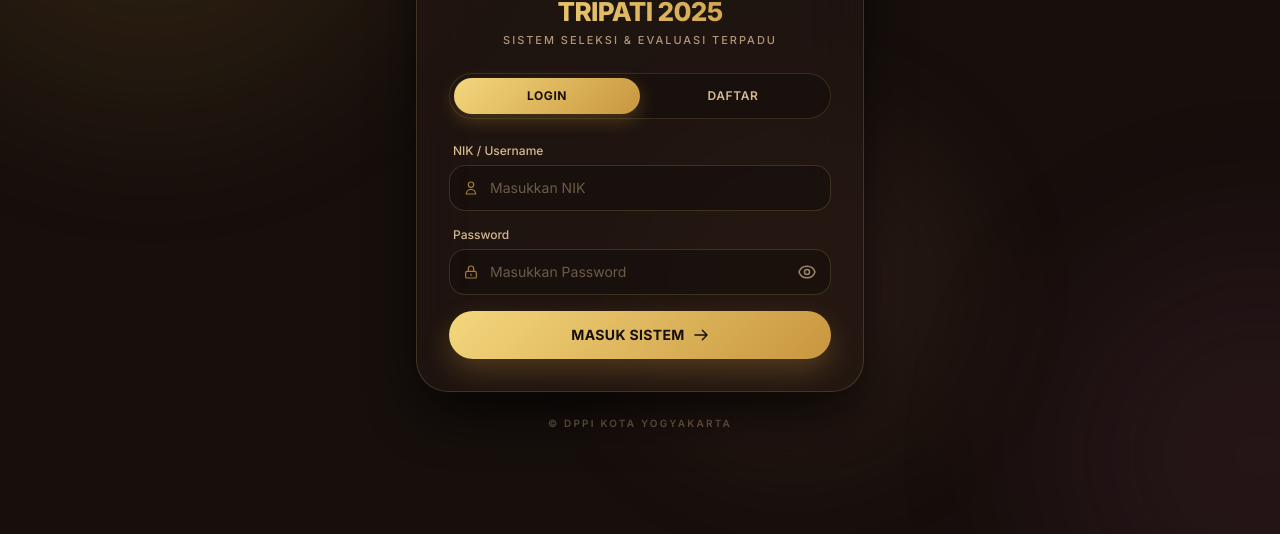
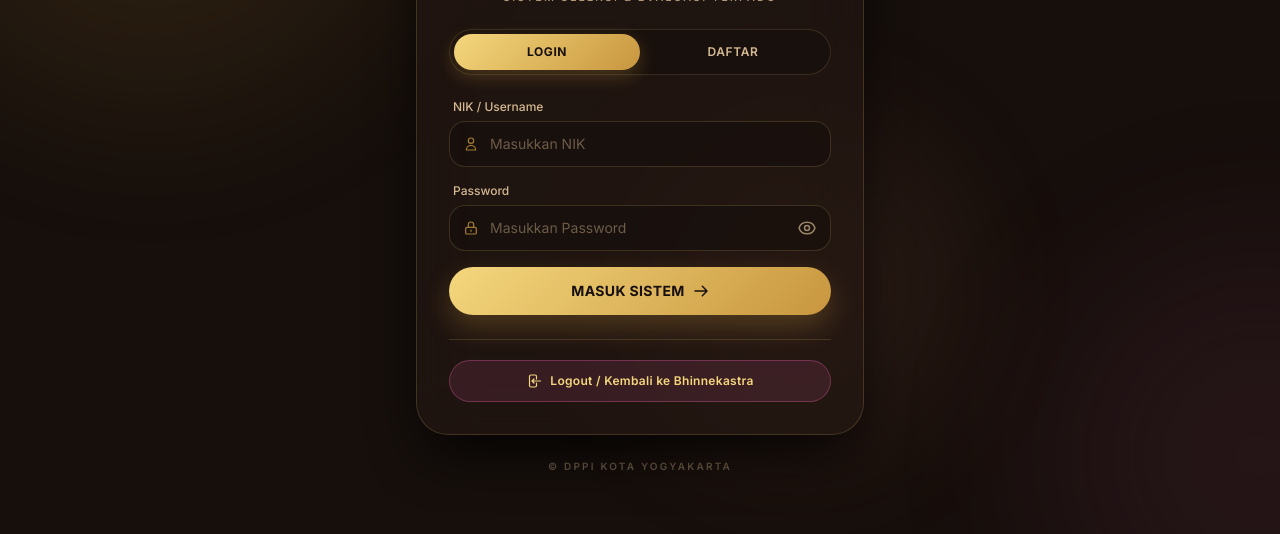
Before and after one commit to HNPWeddingOrganizer/Tripati2026, a plain HTML site: page index.html in a window 1280 px wide. Shown: the part 266-800 px from the top of the page. Drawn offline with nearby package versions, Linux system fonts and the light colour scheme; some packages are replaced by stand-ins of ours; a script that the page names is missing.

Commit message:
Update index.html

```diff
--- a/index.html
+++ b/index.html
@@ -304,7 +304,7 @@
 
       <!-- Heading -->
       <div class="text-center mb-6">
-        <h2 class="text-2xl sm:text-[26px] font-extrabold title-gradient tracking-tight mb-1 uppercase">TRIPATI 2025</h2>
+        <h2 class="text-2xl sm:text-[26px] font-extrabold title-gradient tracking-tight mb-1 uppercase">TRIPATI 2026</h2>
         <p class="text-[#D5B992]/80 text-[11px] font-medium uppercase tracking-[0.18em]">Sistem Seleksi & Evaluasi Terpadu</p>
       </div>
 
@@ -440,6 +440,17 @@
         </form>
       </div>
 
+      <!-- TOMBOL LOGOUT / KEMBALI KE BHINNEKASTRA -->
+      <div class="mt-6 pt-5 border-t border-[#F4D77D]/15">
+        <button type="button" onclick="logout()"
+          class="w-full py-3 px-4 rounded-full text-xs font-semibold tracking-wide bg-[#9D446E]/20 text-[#F4D77D] border border-[#9D446E]/60 hover:bg-[#9D446E] hover:text-white transition flex items-center justify-center gap-2">
+          <svg xmlns="http://www.w3.org/2000/svg" fill="none" viewBox="0 0 24 24" stroke-width="1.8" stroke="currentColor" class="w-4 h-4">
+            <path stroke-linecap="round" stroke-linejoin="round" d="M15.75 9V5.25A2.25 2.25 0 0013.5 3h-6a2.25 2.25 0 00-2.25 2.25v13.5A2.25 2.25 0 007.5 21h6a2.25 2.25 0 002.25-2.25V15M12 9l-3 3m0 0l3 3m-3-3h12.75" />
+          </svg>
+          <span>Logout / Kembali ke Bhinnekastra</span>
+        </button>
+      </div>
+
     </div>
 
     <div class="text-center mt-6 text-[#D5B992]/45 text-[10px] font-semibold tracking-[0.22em] uppercase">
@@ -451,6 +462,13 @@
     // KONFIGURASI API URL (Menggunakan URL API backend TRIPATI Anda)
     // PENTING: Backend (kode_2.gs Anda) HARUS diubah agar membaca dari SPREADSHEET_ID Bhinnekastra
     const API_URL = "https://script.google.com/macros/s/AKfycbzMNz3nK-4mjMLYVLtsd_aw2TiKV5g5JHS5SbLIRDqgn-J6EFdZJ8vG20RwOJ-4R-3o/exec";
+    const BHINNEKASTRA_DETAIL_URL = "https://dppi-pendaftaranbhinnekastra2026.vercel.app/detail.html";
+
+    // FUNGSI LOGOUT / KEMBALI KE DETAIL BHINNEKASTRA
+    function logout() {
+      sessionStorage.clear();
+      window.location.href = BHINNEKASTRA_DETAIL_URL;
+    }
 
     // PRATINJAU FOTO PROFIL SAAT PENDAFTARAN
     document.getElementById('regFoto').addEventListener('change', function(e) {
```
